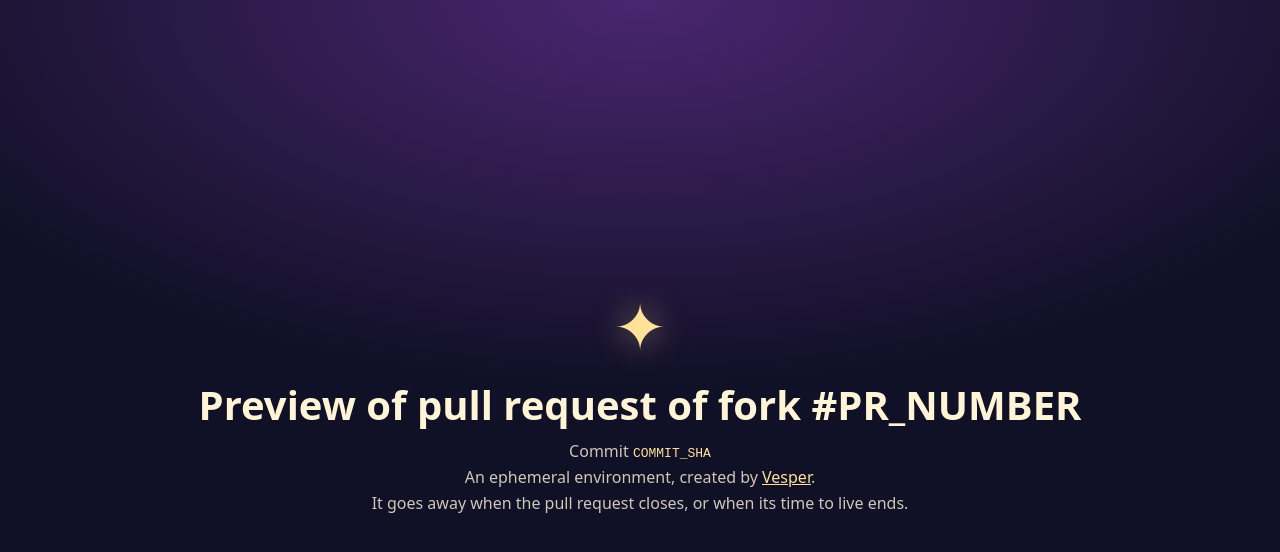
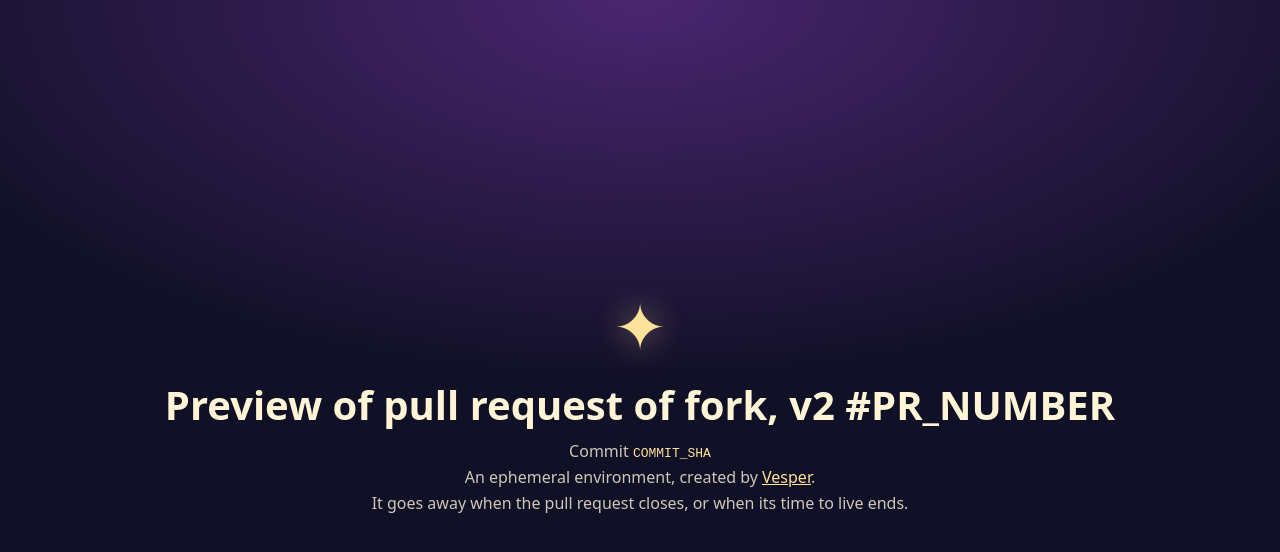
Before and after one commit to eventide-oss/vesper-demo, a plain HTML site: page index.html in a window 1280 px wide. Drawn offline with Linux system fonts and the light colour scheme.

Commit message:
Update index.html

```diff
--- a/index.html
+++ b/index.html
@@ -21,7 +21,7 @@
 <body>
   <main>
     <div class="star">✦</div>
-    <h1>Preview of pull request of fork #PR_NUMBER</h1>
+    <h1>Preview of pull request of fork, v2 #PR_NUMBER</h1>
     <p>Commit <code>COMMIT_SHA</code></p>
     <p>An ephemeral environment, created by <a href="https://github.com/eventide-oss/vesper">Vesper</a>.</p>
     <p>It goes away when the pull request closes, or when its time to live ends.</p>
```
